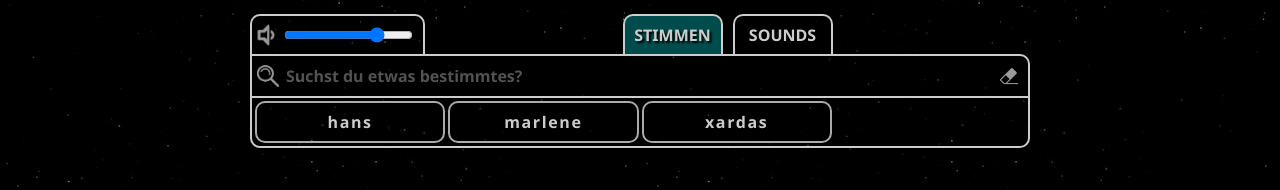
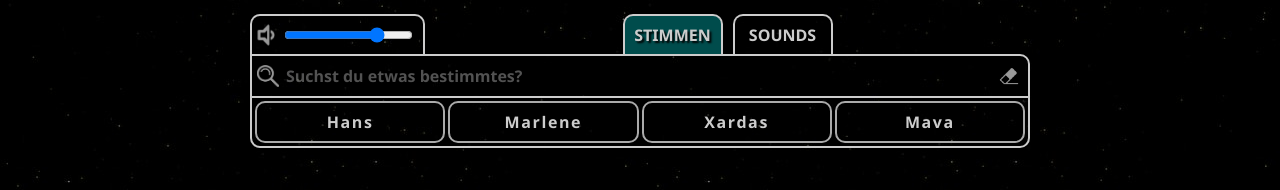
Before and after one commit to Mavaluz/Mavaluz.github.io, a plain HTML site: page index.html in a window 1280 px wide. Shown: the part 377-567 px from the top of the page. Drawn offline with Linux system fonts and the light colour scheme.

Commit message:
neuer sprecher
neuer sprecher hinzugefügt und groß und klein schreibung der stimmen hinzugefügt

```diff
--- a/index.html
+++ b/index.html
@@ -468,9 +468,10 @@
         </div><!--grid-row-2-->
         <div class="grid-row-3">
             <div class="tab-content active" data-tab="tab-1">
-                <div class="grid-item" onclick="playSound('stimmen/hans.wav', event)">hans</div>
-                <div class="grid-item" onclick="playSound('stimmen/marlene.wav', event)">marlene</div>
-                <div class="grid-item" onclick="playSound('stimmen/xardas.wav', event)">xardas</div>
+                <div class="grid-item" onclick="playSound('stimmen/hans.wav', event)">Hans</div>
+                <div class="grid-item" onclick="playSound('stimmen/marlene.wav', event)">Marlene</div>
+                <div class="grid-item" onclick="playSound('stimmen/xardas.wav', event)">Xardas</div>
+                <div class="grid-item" onclick="playSound('stimmen/mava.wav', event)">Mava</div>
             </div><!--tab-content active tab-1-->
             <div class="tab-content" data-tab="tab-2">
                 <div class="grid-item" onclick="playSound('sounds/alert.wav', event)">alert</div>
```
